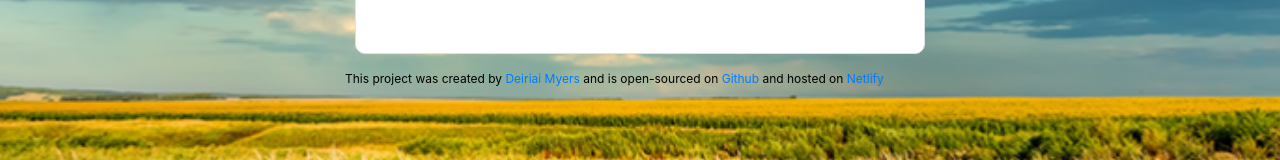
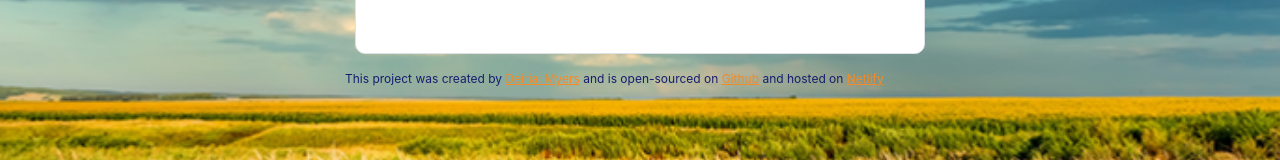
Before and after one commit to coder-derie/react-project, a React (Create React App) app: page / in a window 1280 px wide. Shown: the part 636-796 px from the top of the page. Built offline with nearby package versions, Linux system fonts and the light colour scheme.

Commit message:
Updated CSS for footer and links

```diff
--- a/src/App.css
+++ b/src/App.css
@@ -9,11 +9,12 @@ body {
   margin: 30px auto;
 }
 
-.App a {
-  text-decoration: none;
+.App .footer a {
+  color: #f48b29;
+  text-decoration: underline;
 }
 .App footer {
-  color: black;
+  color: #161d6f;
   font-size: 12px;
   margin: 5px;
 }
```
